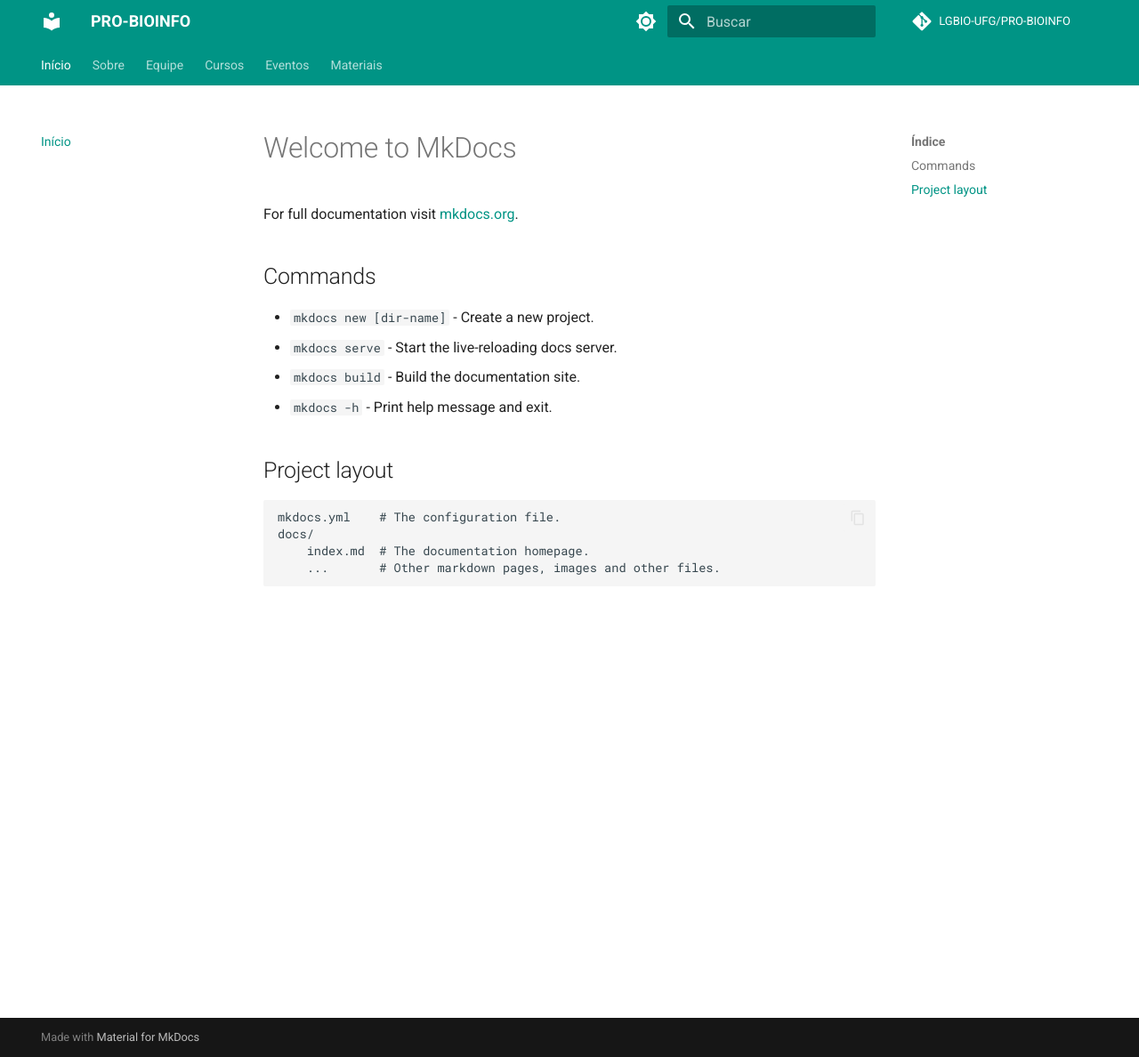
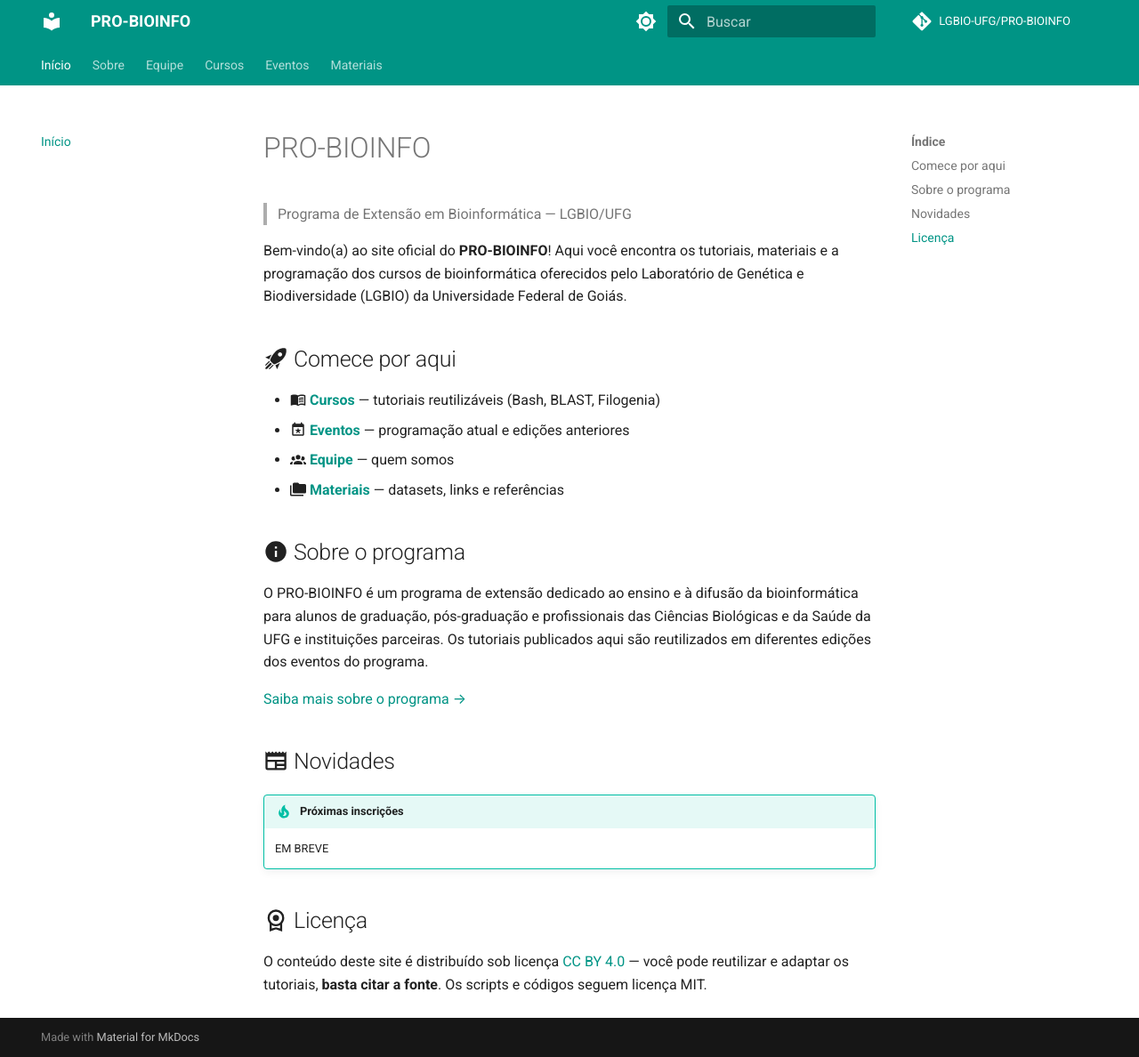
Before and after one commit to LGBIO-UFG/PRO-BIOINFO, an MkDocs documentation site: the page built from docs/index.md, in a window 1280 px wide and 1188 px high. Shown: the whole window at 89% size. Built offline with MkDocs 1.6.1 and Material for MkDocs 9.7.7, drawn with Linux system fonts in a browser that asks for light colours; comment, search, counter and statistics services are not loaded.

Commit message:
docs: nova página inicial do PRO-BIOINFO

```diff
--- a/docs/index.md
+++ b/docs/index.md
@@ -1,17 +1,27 @@
-# Welcome to MkDocs
+# PRO-BIOINFO
 
-For full documentation visit [mkdocs.org](https://www.mkdocs.org).
+> Programa de Extensão em Bioinformática — LGBIO/UFG
 
-## Commands
+Bem-vindo(a) ao site oficial do **PRO-BIOINFO**! Aqui você encontra os tutoriais, materiais e a programação dos cursos de bioinformática oferecidos pelo Laboratório de Genética e Biodiversidade (LGBIO) da Universidade Federal de Goiás.
 
-* `mkdocs new [dir-name]` - Create a new project.
-* `mkdocs serve` - Start the live-reloading docs server.
-* `mkdocs build` - Build the documentation site.
-* `mkdocs -h` - Print help message and exit.
+## :material-rocket-launch: Comece por aqui
 
-## Project layout
+- :material-book-open-variant: **[Cursos](cursos/index.md)** — tutoriais reutilizáveis (Bash, BLAST, Filogenia)
+- :material-calendar-star: **[Eventos](eventos/index.md)** — programação atual e edições anteriores
+- :material-account-group: **[Equipe](equipe.md)** — quem somos
+- :material-folder-multiple: **[Materiais](materiais/index.md)** — datasets, links e referências
 
-    mkdocs.yml    # The configuration file.
-    docs/
-        index.md  # The documentation homepage.
-        ...       # Other markdown pages, images and other files.
+## :material-information: Sobre o programa
+
+O PRO-BIOINFO é um programa de extensão dedicado ao ensino e à difusão da bioinformática para alunos de graduação, pós-graduação e profissionais das Ciências Biológicas e da Saúde da UFG e instituições parceiras. Os tutoriais publicados aqui são reutilizados em diferentes edições dos eventos do programa.
+
+[Saiba mais sobre o programa →](sobre.md)
+
+## :material-newspaper: Novidades
+
+!!! tip "Próximas inscrições"
+    EM BREVE
+
+## :material-license: Licença
+
+O conteúdo deste site é distribuído sob licença [CC BY 4.0](https://creativecommons.org/licenses/by/4.0/) — você pode reutilizar e adaptar os tutoriais, **basta citar a fonte**. Os scripts e códigos seguem licença MIT.
```
